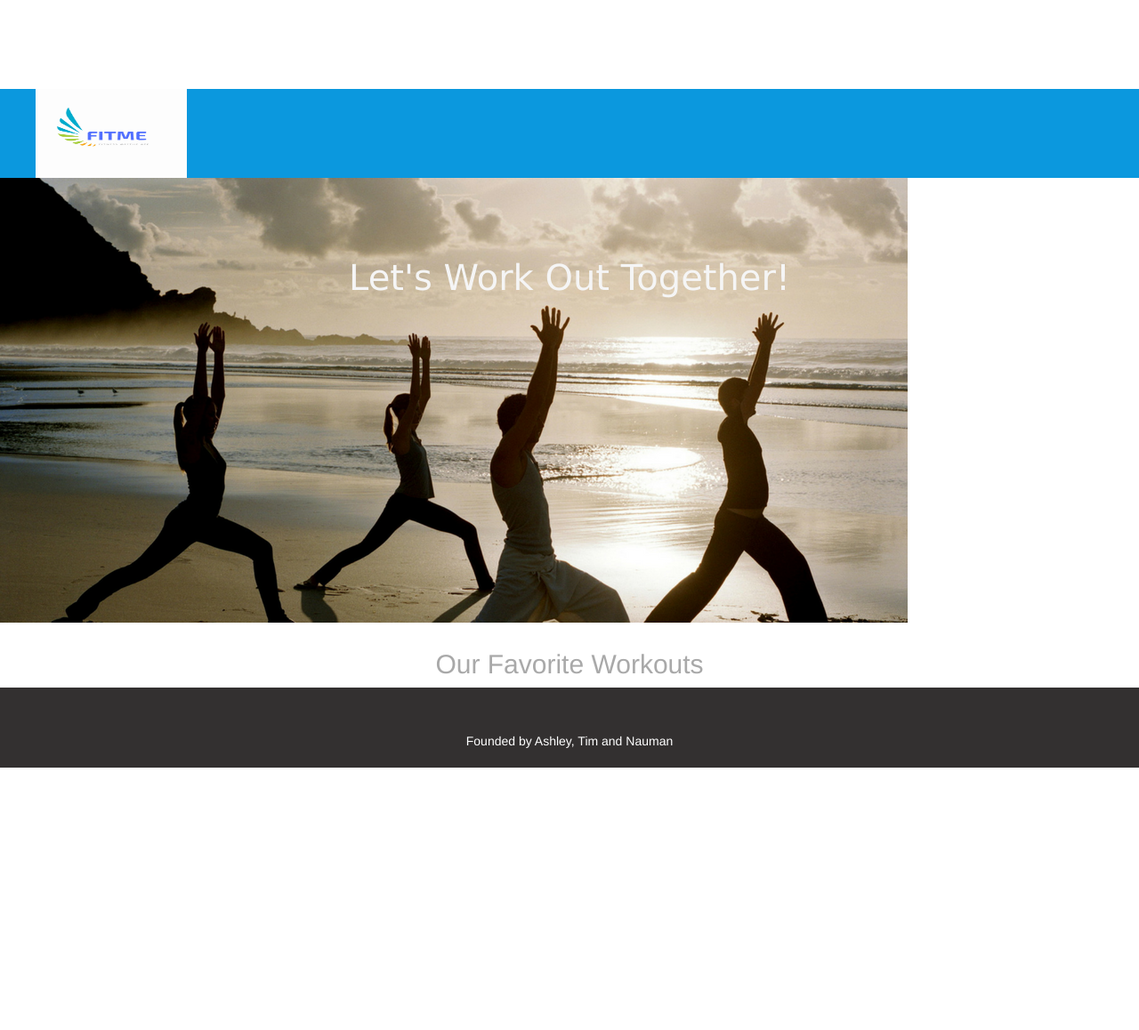
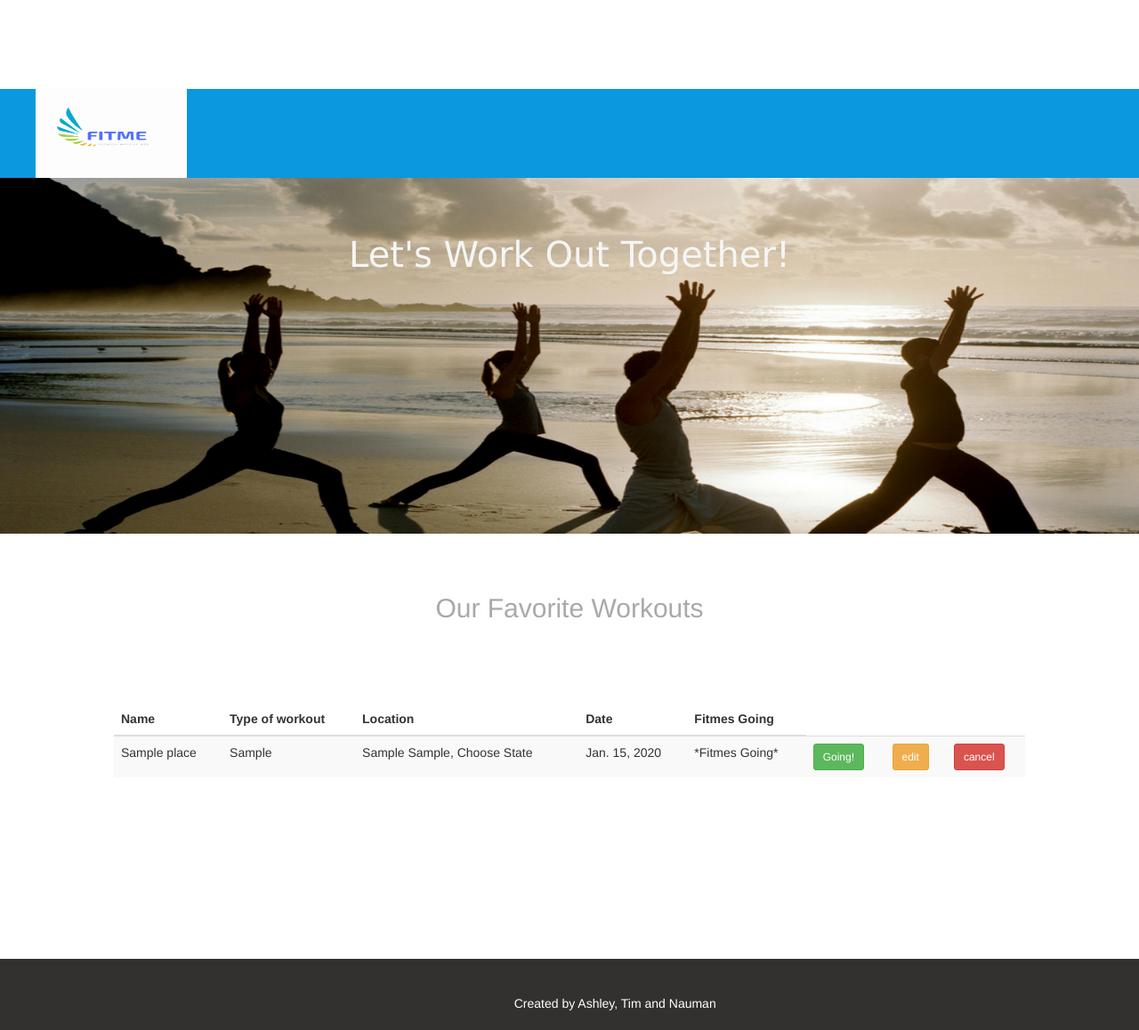
Before and after one commit to TimAndry/Fit_Me, a Django app: template apps/login_app/templates/login_app/index.html in a window 1280 px wide; the page is wider, and only the part inside the window is pictured. Shown: the part 540-1698 px from the top of that part at 89% size. Before the commit the page ends 1403 px from the top of that part, so only its background shows below. Run offline with Django 3.2, Linux system fonts and the light colour scheme; the template is opened without the code that fills it: values that come from a table or form of the project are taken from there, others are empty; tables that the repository leaves empty hold one stand-in row (values such as "Sample post"); parts of the project's set-up code (start-up, migrations or seed data) failed here and were passed over; some libraries are stand-ins or nearby versions.

Commit message:
ae updates

```diff
--- a/apps/login_app/templates/login_app/index.html
+++ b/apps/login_app/templates/login_app/index.html
@@ -24,6 +24,12 @@
             margin: auto;
             display: inline-block;
             width: 35%;
+        }
+
+        #places_table {
+            margin: auto;
+            width: 80%;
+            margin-top: 80px;
         }
 
         /* #login {
@@ -73,8 +79,8 @@
         #signup {
             float: right;
             position: absolute;
-            top:0;
-            right:0;
+            top: 0;
+            right: 0;
             background-color: #4CAF50;
             color: white;
             padding: 5px 5px;
@@ -84,13 +90,13 @@
             width: 10%;
             font-size: 14px;
             text-align: center;
-            margin-top:3%;
+            margin-top: 3%;
         }
 
         #login {
             position: absolute;
             float: left;
-            top:0;
+            top: 0;
             right: 5;
             background-color: darkgray;
             color: white;
@@ -101,8 +107,8 @@
             width: 10%;
             font-size: 14px;
             text-align: center;
-            margin-top:3%;
-            margin-left:75%;
+            margin-top: 3%;
+            margin-left: 75%;
         }
 
         button:hover {
@@ -159,20 +165,22 @@
         }
 
         .footer {
-            position: static;
-            left: 0;
             bottom: 0;
-            height: 90px;
-            width: 100%;
+            height: 80px;
+            min-width: 150%;
             background-color: rgb(51, 48, 48);
             color: white;
             text-align: center;
-            padding-top: 50px;
+            padding-top: 40px;
+            margin-top: 20%;
+            margin-left: -20%;
         }
 
-        .heroimage {
-            background-size: 100% 100%;
+        .heroimage img {
+            background-size: cover;
+            width: 100%;
             position: static;
+            height: 400px;
         }
 
 
@@ -181,6 +189,7 @@
             text-align: center;
             width: 100%;
             padding-top: 10px;
+            margin-top: 5%;
         }
 
         h3 {
@@ -190,7 +199,7 @@
             width: 100%;
             text-align: center;
             font-family: verdana;
-            margin-top: 7%;
+            margin-top: 5%;
             font-size: 30pt;
         }
     </style>
@@ -204,10 +213,12 @@
         </a>
 
         <div id="signup" button onclick="document.getElementById('modal-wrapper').style.display='block'">
-            Sign Up</button></div>
+            Sign Up</button>
+        </div>
 
         <div id="login" button onclick="document.getElementById('modal-wrapper').style.display='block'">
-            Login</button></div>
+            Login</button>
+        </div>
 
     </nav>
 
@@ -223,18 +234,39 @@
                 <h1 style="text-align:center">Please Login</h1>
             </div>
 
+            <form action='/login' method='POST'>
             <div class="container">
                 <input type="text" placeholder="Enter Username" name="uname">
                 <input type="password" placeholder="Enter Password" name="psw">
                 <button type="submit">Login</button>
                 <a href="#" style="text-decoration:none; float:left; margin-right:34px; margin-top:26px;">Forgot Password ?</a>
             </div>
-
+        </form>
         </form>
 
     </div>
 
-
+    <!-- <div id='login'>
+            <h2>Login</h2>
+            <form action='/login' method='POST'>
+                {% csrf_token %}
+                <div class="form-group">
+                    <label for="exampleInputEmail1">Email address</label>
+                    {% if messages %} {% for message in messages %} {% if 'em2ail' in message.tags %}
+                    <p class='messages'> {{message}} </p>
+                    {% endif %} {% endfor %} {% endif %}
+                    <input name="em2ail" type="email" class="form-control" id="exampleInputEmail1" aria-describedby="emailHelp" placeholder="Enter email">
+                    <small id="emailHelp" class="form-text text-muted">We'll never share your email with anyone else.</small>
+                </div>
+                <div class="form-group">
+                    <label for="exampleInputPassword1">Password</label>
+                    {% if messages %} {% for message in messages %} {% if 'pass2word' in message.tags %}
+                    <p class='messages'> {{message}} </p>
+                    {% endif %} {% endfor %} {% endif %}
+                    <input name='pass2word' type="password" class="form-control" id="exampleInputPassword1">
+                </div>
+                <button type="submit" class="btn btn-primary">Submit</button>
+            </form> -->
 
     <div id="modal-register" class="modal">
 
@@ -247,8 +279,8 @@
             </div>
 
             <div class="container">
-                    <input type="text" placeholder="Enter Username" name="uname">
-                    <input type="password" placeholder="Enter Password" name="psw">
+                <input type="text" placeholder="Enter Username" name="email">
+                <input type="password" placeholder="Enter Password" name="password">
                 <button type="submit">Sign Up</button>
             </div>
 
@@ -267,7 +299,6 @@
     </script>
 
     <div class="heroimage">
-
         {% load static %}
         <img src="{% static 'login_app/img/banner3.png' %}">
     </div>
@@ -349,12 +380,59 @@
     </div>
     </div> -->
 
+    <div id="places_table">
+        <table class="table table-sm table-hover table-striped">
+            <thead class="thead-dark">
+                <tr>
+                    <th scope="col">Name</th>
+                    <th scope="col">Type of workout</th>
+                    <th scope="col">Location</th>
+                    <th scope="col">Date</th>
+                    <th scope="col">Fitmes Going</th>
+                </tr>
+            </thead>
+            {% for place in place %}
+            <tbody>
+                <tr>
+                    <td>{{place.place_name}}</td>
+                    <td>{{place.fit_type}}</td>
+                    <td>{{place.street}} {{place.city}}, {{place.state}}</td>
+                    <td>{{place.date}}</td>
+                    <td>*Fitmes Going*</td>
+                    <td>
+                        <form action='/going' method='POST' id='liked'>
+                            {% csrf_token %}
+                            <input type='hidden' value={{user.id}} name='user'>
+                            <input type='hidden' value={{place.id}} name='place'>
+                            <button type="submit" class="btn btn-success btn-sm">Going!</button>
+                        </form>
+                    </td>
+                    <td>
+                        <form class='action' action='/edit' method='POST'>
+                            {% csrf_token %}
+                            <input type='hidden' value={{place.id}} name="edit">
+                            <button type='submit' class='btn btn-warning btn-sm'>edit</button>
+                        </form>
+                    </td>
+                    <td>
+                        <form action='/cancel' method='POST'>
+                            {% csrf_token %}
+                            <input type='hidden' value={{place.id}} name="cancel">
+                            <button type='submit' onclick="return confirm('Are you sure?')" class='btn btn-danger btn-sm'>cancel</button>
+                        </form>
+                    </td>
+
+                </tr>
+            </tbody>
+
+            {% endfor %}
+        </table>
+
+        <footer class="footer">
+            <p>Created by Ashley, Tim and Nauman</p>
+        </footer>
+</body>
 
 
-    <div class="footer">
-        <p>Founded by Ashley, Tim and Nauman</p>
-    </div>
-
-</body>
 
 </html>
```
Also changed, not shown: apps/login_app/templates/login_app/user.html (+12 -4 lines). Lines whose indentation alone changed are shown as unchanged.
